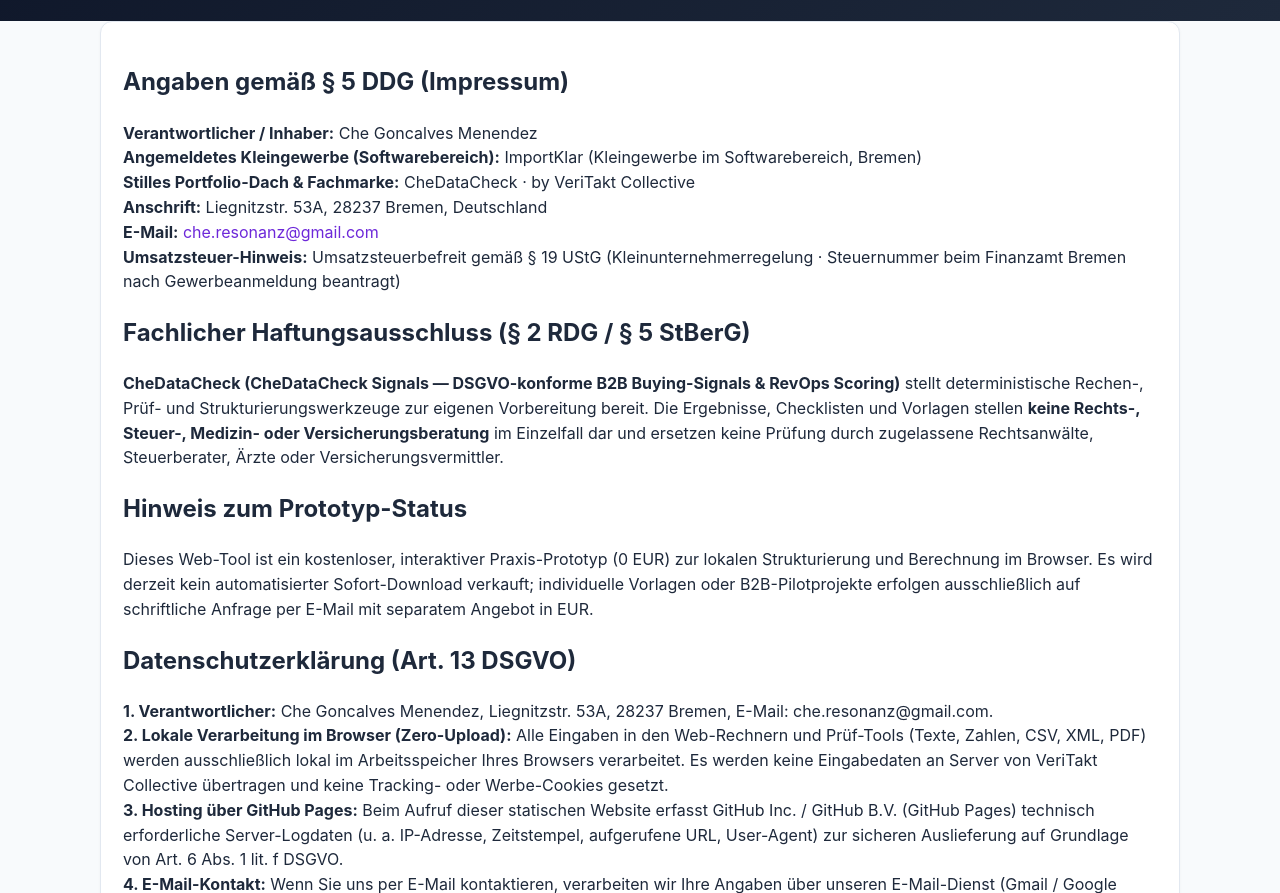
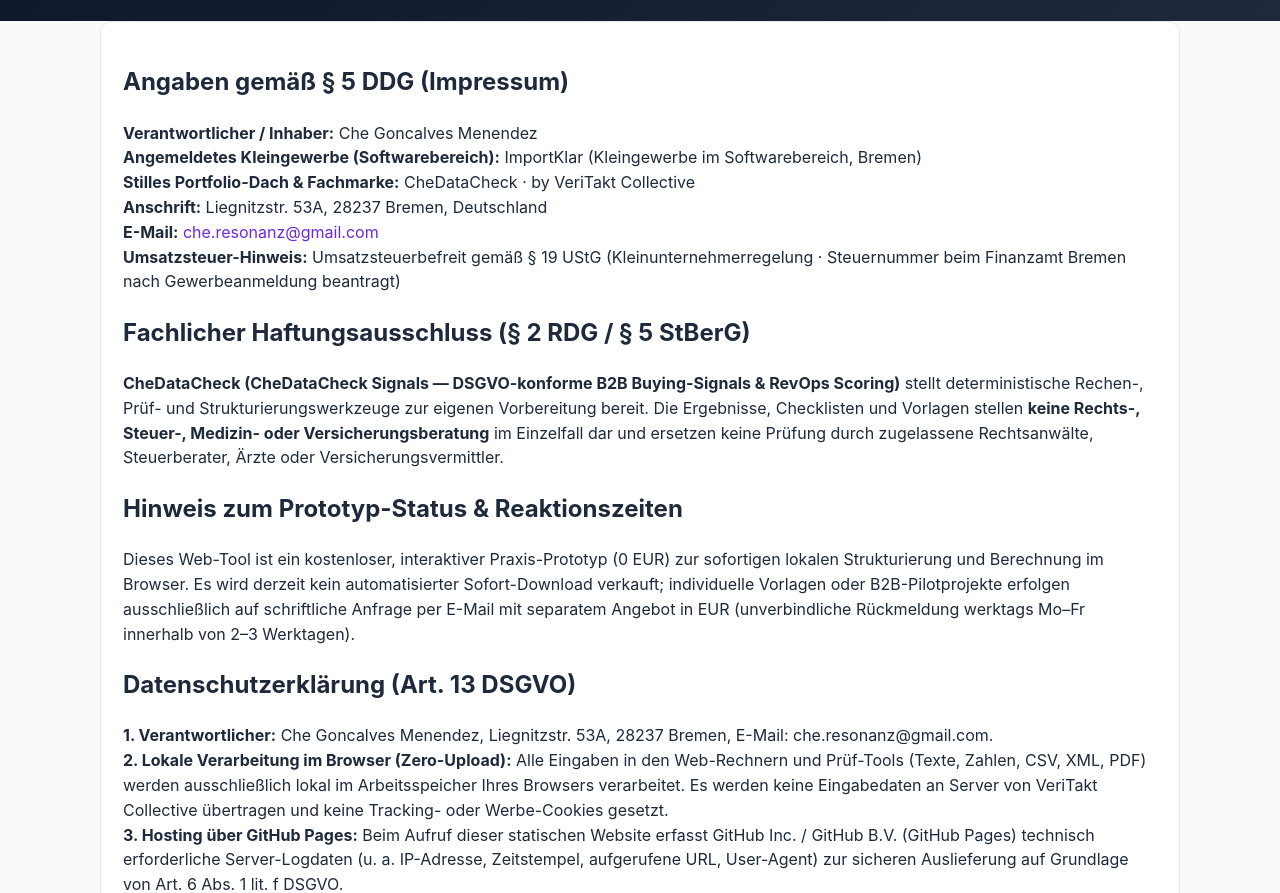
Before and after one commit to cheresonanz-design/chedatacheck-signal-enrichment, a plain HTML site: page legal/index.html in a window 1280 px wide. Shown: the part 207-1100 px from the top of the page. Drawn offline with Linux system fonts and the light colour scheme.

Commit message:
Deploy chedatacheck-signal-enrichment (2026-11-24 05:55:16)

```diff
--- a/legal/index.html
+++ b/legal/index.html
@@ -40,11 +40,11 @@
         und ersetzen keine Prüfung durch zugelassene Rechtsanwälte, Steuerberater, Ärzte oder Versicherungsvermittler.
       </p>
 
-      <h2>Hinweis zum Prototyp-Status</h2>
+      <h2>Hinweis zum Prototyp-Status &amp; Reaktionszeiten</h2>
       <p>
-        Dieses Web-Tool ist ein kostenloser, interaktiver Praxis-Prototyp (0 EUR) zur lokalen Strukturierung und Berechnung im Browser.
+        Dieses Web-Tool ist ein kostenloser, interaktiver Praxis-Prototyp (0 EUR) zur sofortigen lokalen Strukturierung und Berechnung im Browser.
         Es wird derzeit kein automatisierter Sofort-Download verkauft; individuelle Vorlagen oder B2B-Pilotprojekte erfolgen ausschließlich
-        auf schriftliche Anfrage per E-Mail mit separatem Angebot in EUR.
+        auf schriftliche Anfrage per E-Mail mit separatem Angebot in EUR (unverbindliche Rückmeldung werktags Mo–Fr innerhalb von 2–3 Werktagen).
       </p>
 
       <h2>Datenschutzerklärung (Art. 13 DSGVO)</h2>
```
Also changed, not shown: pro/index.html (+1 -1 lines).
